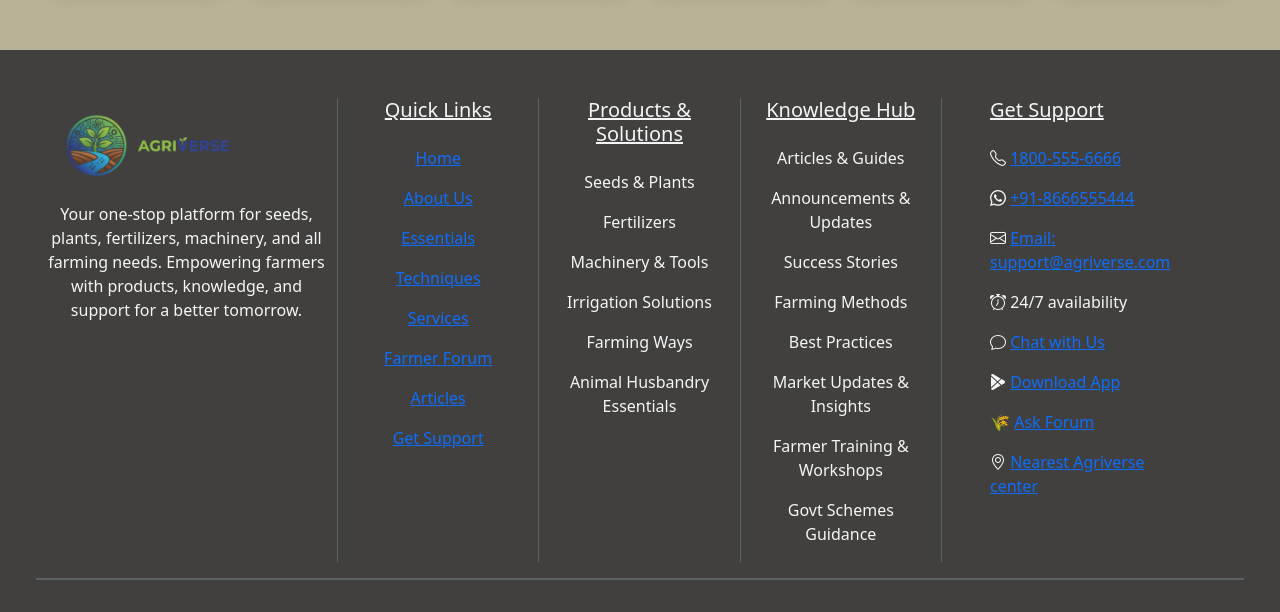
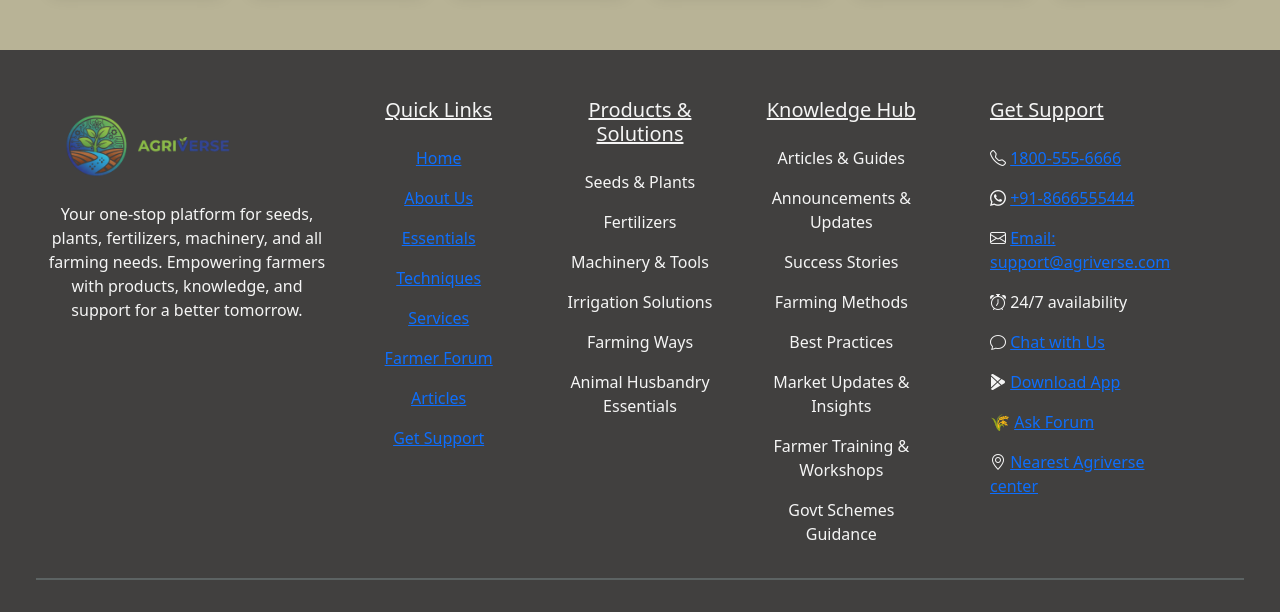
Before and after one commit to pullurinikhil8021-crypto/AGRIVERSE, a plain HTML site: page index.html in a window 1280 px wide. Shown: the part 8538-9150 px from the top of the page. Drawn offline with nearby package versions, Linux system fonts and the light colour scheme.

Commit message:
first commit

```diff
--- a/index.css
+++ b/index.css
@@ -398,9 +398,6 @@ footer{
 .subscribe button{
     background-color: purple; color: white;
 }
-.ft_div_1{
-    border-right: 1px solid rgb(92, 99, 99);
-}
 .farm_img_1:hover{
     transform: scale(1.15);
 }
--- a/index.html
+++ b/index.html
@@ -888,7 +888,7 @@
     <footer>
         <div class="p-5">
             <div class="footer_div1 row pb-3 text-center ">
-                <div class="ft_div_1 col-lg-3 col-sm-3">
+                <div class=" col-lg-3 col-sm-3">
                     <div class="logo_div p-3">
                         <div class="p-0 m-0">
                         <a href="index.html" class="navbar-brand"><img src="Assets/logo-removebg-preview.png" alt=""></a>
@@ -899,7 +899,7 @@
                         Empowering farmers with products, knowledge, and support for a better tomorrow.</p>
                     </div>
                 </div>
-                <div class="ft_div_1 col-lg-2 col-sm-2">
+                <div class=" col-lg-2 col-sm-2">
                     <div>
                         <h5 class="text-decoration-underline pb-3">Quick Links</h5>
 
@@ -914,7 +914,7 @@
 
                     </div>
                 </div>
-                <div class="ft_div_1 col-lg-2 col-sm-2">
+                <div class=" col-lg-2 col-sm-2">
                     <div>
                         <div>
                             <h5 class="text-decoration-underline pb-3">Products & Solutions</h5>
```
